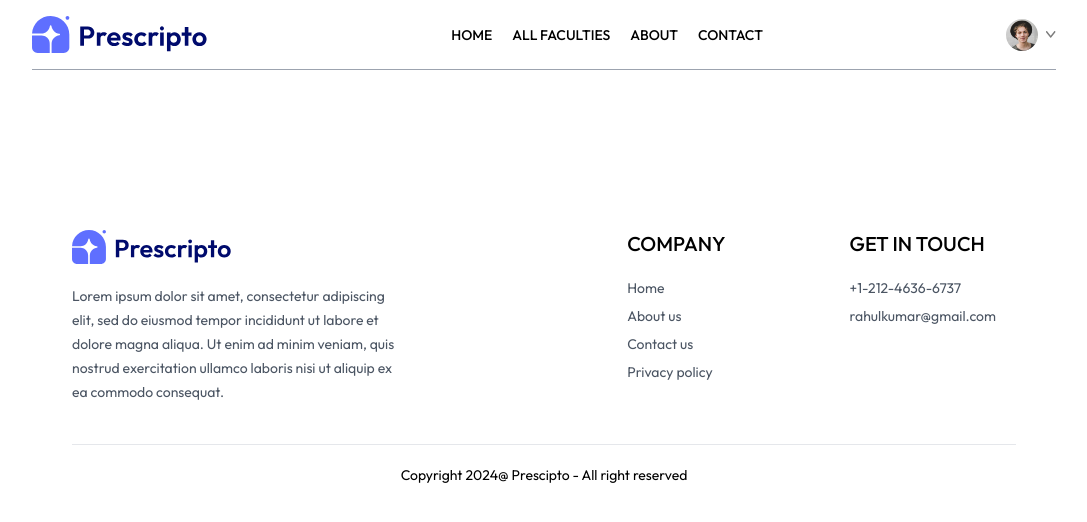
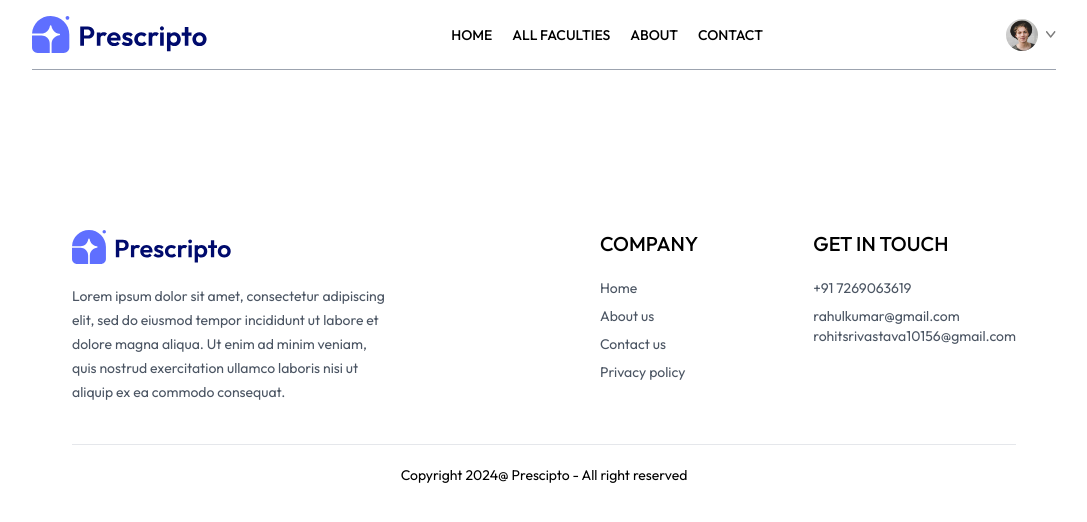
Before and after one commit to rohit2215/Faculty-Appointment-System, a React (Vite) app in the folder Frontend/: page /appointment/1 in a window 1280 px wide. Shown: the top 522 px of the page, without its empty margins (96-1183 px from the left). Built offline with nearby package versions, Linux system fonts and the light colour scheme.

Commit message:
Added our  E-mail in Footer

```diff
--- a/Frontend/src/componenets/Footer.jsx
+++ b/Frontend/src/componenets/Footer.jsx
@@ -24,8 +24,10 @@ const Footer = () => {
         <div>
             <p className='text-xl font-medium mb-5'>GET IN TOUCH</p>
             <ul className='flex flex-col gap-2 text-gray-600'>
-                <li>+1-212-4636-6737</li>
-                <li>rahulkumar@gmail.com</li>
+                <li>+91 7269063619</li>
+                <li>rahulkumar@gmail.com
+                  rohitsrivastava10156@gmail.com
+                </li>
             </ul>
         </div>
       </div>
```
